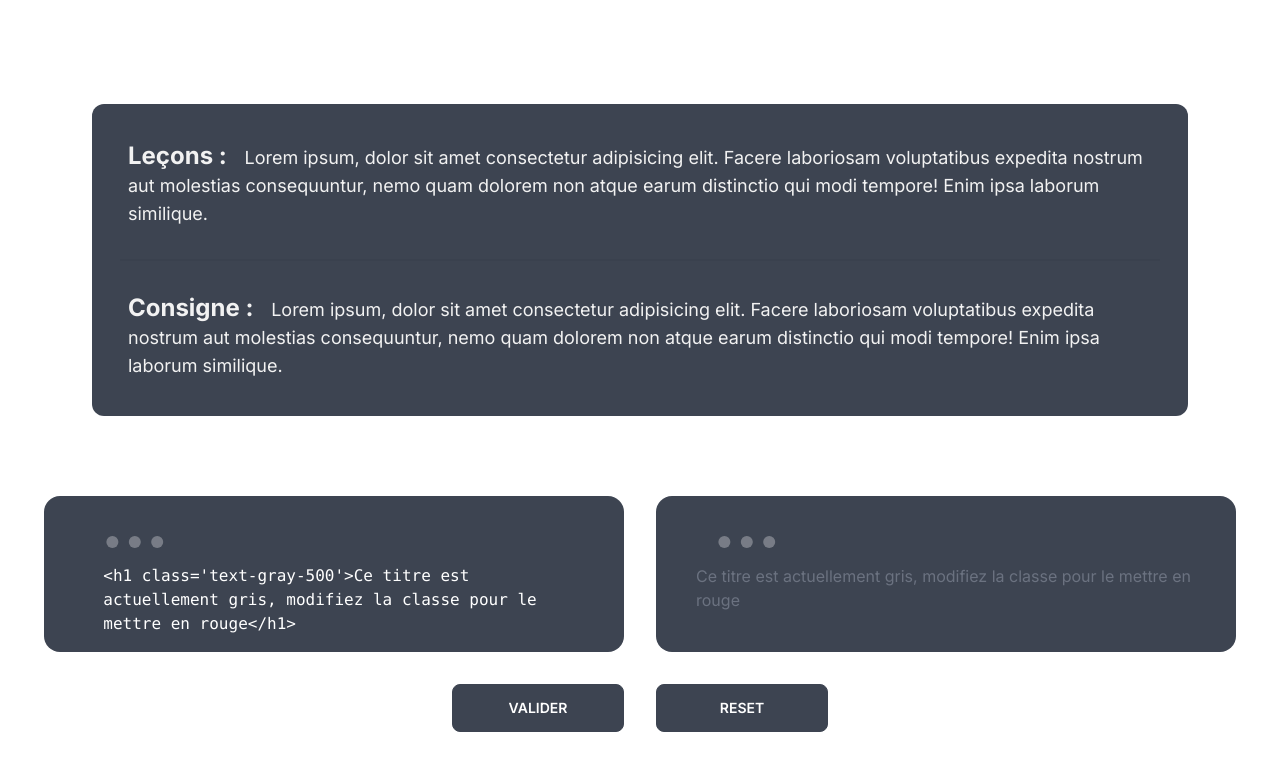
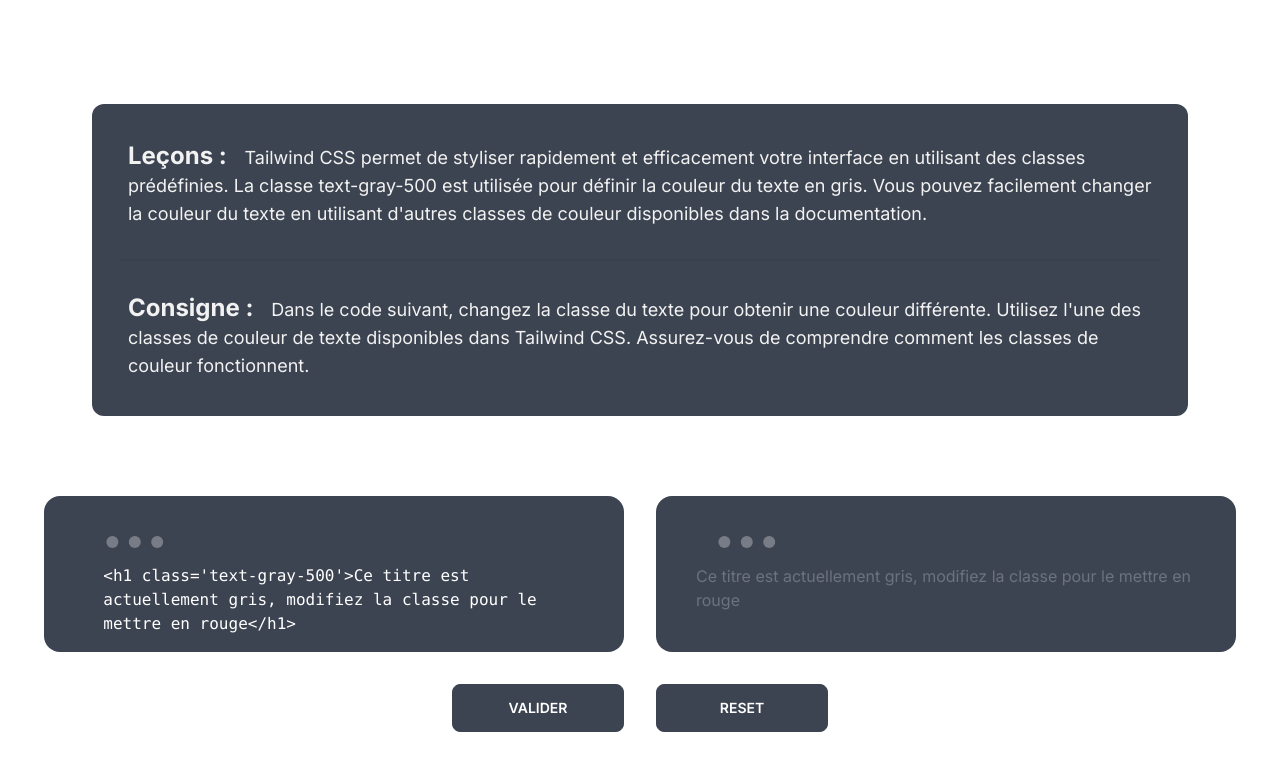
Before and after one commit to SamuelPrieur/AntoSamTP5, a plain HTML site: page index.html in a window 1280 px wide. Shown: the part 86-856 px from the top of the page. Drawn offline with nearby package versions, Linux system fonts and the light colour scheme.

Commit message:
Added tutorial and question on each exercice 	modified:   index.html 	modified:   script/exercices.js

```diff
--- a/index.html
+++ b/index.html
@@ -66,7 +66,7 @@
         >
           <h2 class="m-2 text-2xl font-bold">
             Leçons :
-            <span class="ml-3 text-lg font-normal">
+            <span class="ml-3 text-lg font-normal" id="lecon">
               Lorem ipsum, dolor sit amet consectetur adipisicing elit. Facere
               laboriosam voluptatibus expedita nostrum aut molestias
               consequuntur, nemo quam dolorem non atque earum distinctio qui
@@ -76,7 +76,7 @@
           <div class="divider"></div>
           <h2 class="m-2 text-2xl font-bold">
             Consigne :
-            <span class="ml-3 text-lg font-normal">
+            <span class="ml-3 text-lg font-normal" id="consigne">
               Lorem ipsum, dolor sit amet consectetur adipisicing elit. Facere
               laboriosam voluptatibus expedita nostrum aut molestias
               consequuntur, nemo quam dolorem non atque earum distinctio qui
--- a/script/exercices.js
+++ b/script/exercices.js
@@ -12,7 +12,15 @@ let display = document.getElementById("display");
 
 let notif = document.getElementById("notif");
 
+//Récupération des zone de consignes
+
+let lecon = document.getElementById("lecon");
+let consigne = document.getElementById("consigne")
+
 document.title = "Tailwind Tutorial | Exercice 1";
+
+lecon.innerHTML = "Tailwind CSS permet de styliser rapidement et efficacement votre interface en utilisant des classes prédéfinies. La classe text-gray-500 est utilisée pour définir la couleur du texte en gris. Vous pouvez facilement changer la couleur du texte en utilisant d'autres classes de couleur disponibles dans la documentation.";
+consigne.innerHTML = "Dans le code suivant, changez la classe du texte pour obtenir une couleur différente. Utilisez l'une des classes de couleur de texte disponibles dans Tailwind CSS. Assurez-vous de comprendre comment les classes de couleur fonctionnent."
 
 reset.addEventListener("click",function(){
 
@@ -44,6 +52,9 @@ function exo2(){
 
     document.title = "Tailwind Tutorial | Exercice 2";
     notif.innerHTML = "";
+
+    lecon.innerHTML = "Tailwind CSS propose des classes utilitaires pour ajuster la taille du texte. La classe text-xl est utilisée pour définir la taille du texte comme extra-large. Vous pouvez expérimenter avec différentes classes de taille de texte pour atteindre le rendu souhaité.";
+    consigne.innerHTML = "Modifiez la classe de taille du texte dans le code ci-dessous pour obtenir une taille différente. Utilisez l'une des classes de taille de texte disponibles dans Tailwind CSS. Assurez-vous de comprendre comment ces classes fonctionnent.";
 
     reset.addEventListener("click",function(){
 
@@ -77,6 +88,9 @@ function exo3(){
     document.title = "Tailwind Tutorial | Exercice 3";
     notif.innerHTML = "";
 
+    lecon.innerHTML = "Dans Tailwind CSS, vous pouvez styliser la couleur de fond d'un élément en utilisant des classes telles que bg-blue-300. De plus, les marges peuvent être ajustées à l'aide de classes comme m-4 pour une marge de 1.0rem.";
+    consigne.innerHTML = "Modifiez la couleur de fond et la marge de la boîte dans le code ci-dessous pour obtenir un résultat différent. Utilisez les classes de couleur de fond et de marge disponibles dans Tailwind CSS. Assurez-vous de comprendre comment ces classes influencent le style de l'élément.";
+
     reset.addEventListener("click",function(){
 
         code.value = '<div class="bg-blue-600 m-6 p-4"><p>Ceci est un contenu dans une boîte avec une couleur de fond bleue et une marge de 1.5rem. Modifiez la classe pour obtenir un contenu dans une boîte avec une couleur de fond verte (400) et une marge de 2.0rem.</p></div>'
```
